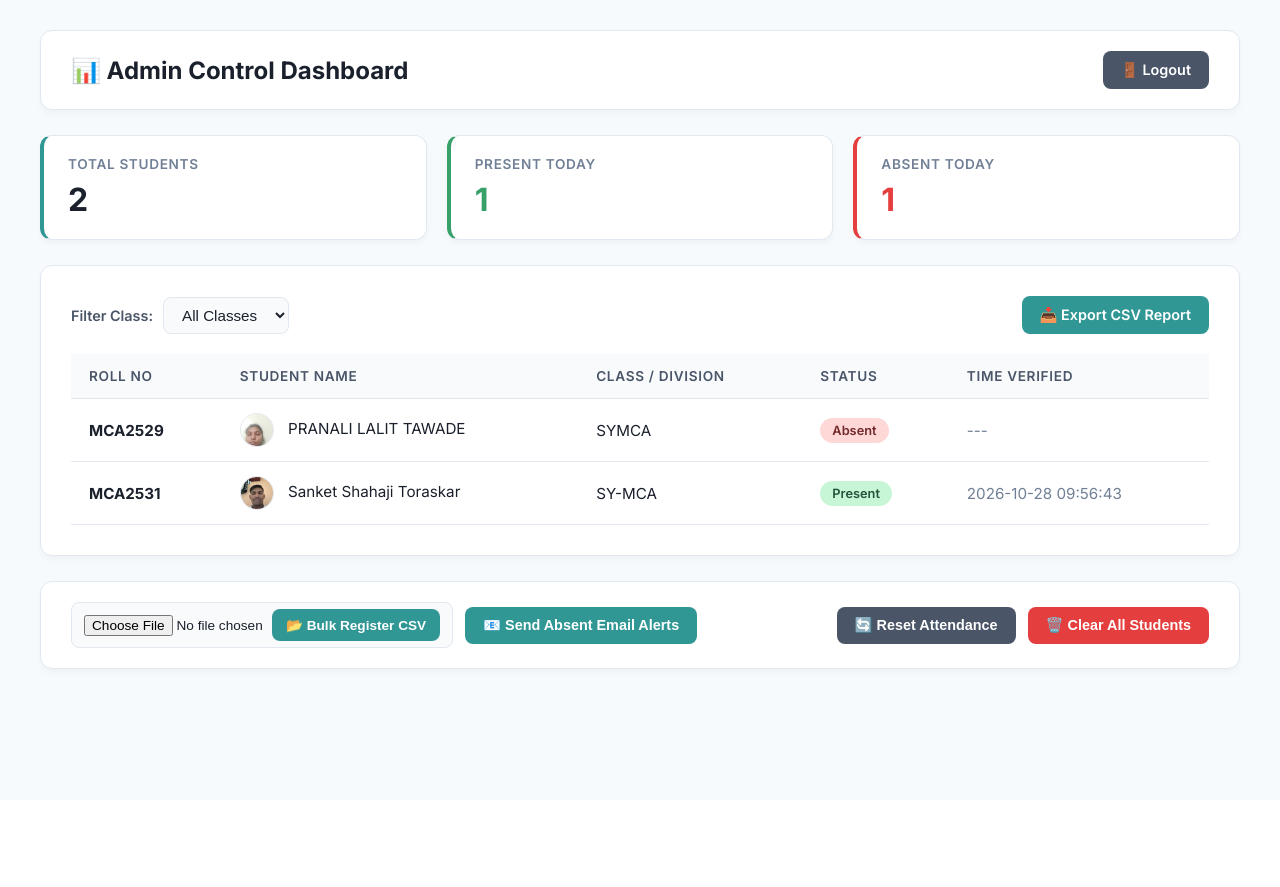
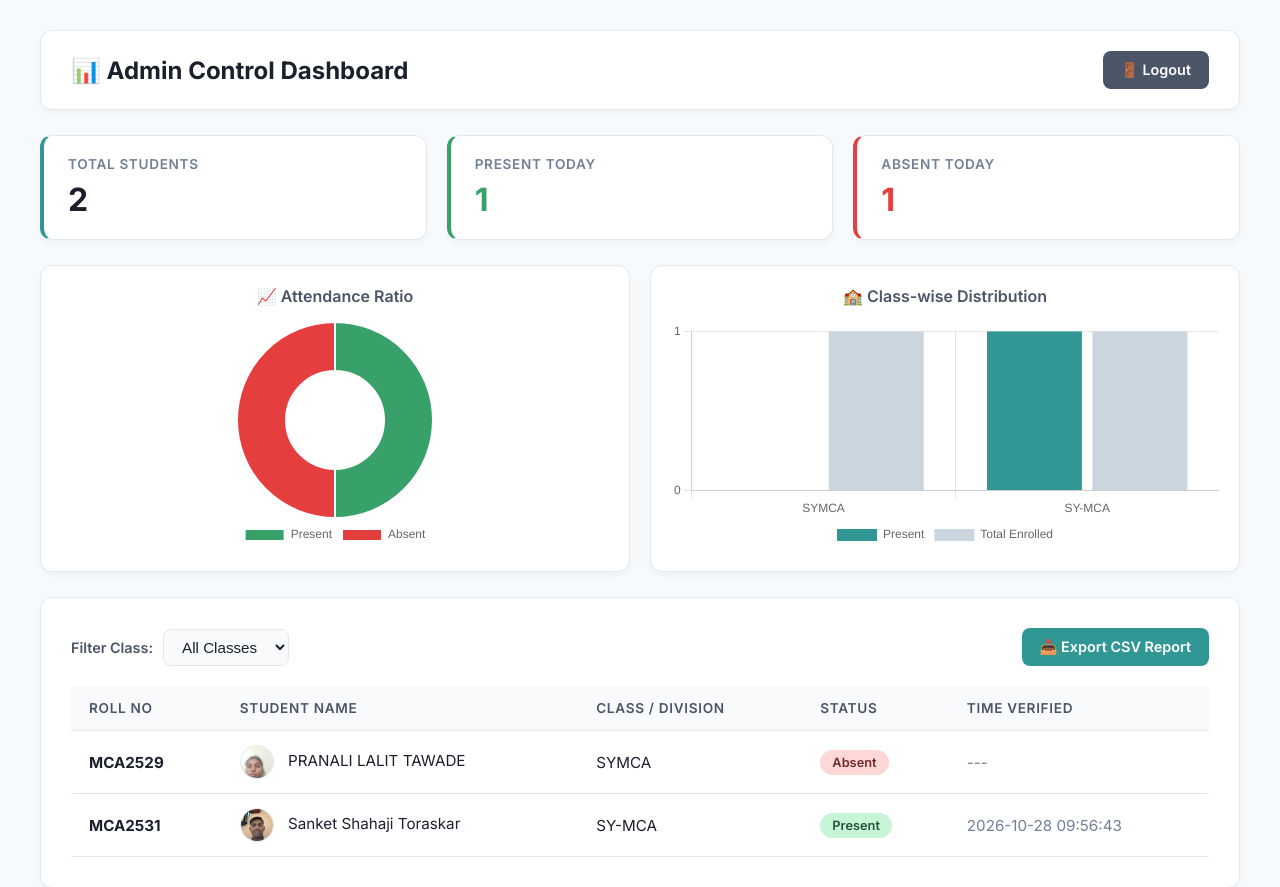
Before and after one commit to zsdfaewr/attendance-app, a Flask app: page /dashboard in a window 1280 px wide. Shown: the top 887 px of the page. Before the commit the page ends 672 px from the top, so only its background shows below. Run offline with Flask 3, Linux system fonts and the light colour scheme; a user stored in the database is signed in; data comes from the database, SQL or seed files in the repository.

Commit message:
Add Chart.js visual analytics to admin dashboard

```diff
--- a/templates/dashboard.html
+++ b/templates/dashboard.html
@@ -5,6 +5,8 @@
     <meta name="viewport" content="width=device-width, initial-scale=1.0">
     <title>Admin Dashboard | Secure Dual-Biometric System</title>
     <link href="https://fonts.googleapis.com/css2?family=Inter:wght@400;500;600;700&display=swap" rel="stylesheet">
+    <!-- Chart.js CDN for Visual Analytics -->
+    <script src="https://cdn.jsdelivr.net/npm/chart.js"></script>
     <style>
         :root {
             --primary: #319795;
@@ -109,6 +111,34 @@
             font-weight: 700;
             color: var(--text-main);
             margin: 0;
+        }
+
+        /* Section 2.5: Charts Visual Analytics Section */
+        .charts-container {
+            display: grid;
+            grid-template-columns: repeat(auto-fit, minmax(320px, 1fr));
+            gap: 20px;
+            margin-bottom: 25px;
+        }
+        .chart-card {
+            background: var(--card-bg);
+            padding: 20px;
+            border-radius: 12px;
+            box-shadow: 0 4px 6px rgba(0, 0, 0, 0.03);
+            border: 1px solid var(--border-color);
+            text-align: center;
+        }
+        .chart-card h3 {
+            margin-top: 0;
+            margin-bottom: 15px;
+            font-size: 1rem;
+            color: #4a5568;
+            font-weight: 600;
+        }
+        .chart-wrapper {
+            position: relative;
+            height: 230px;
+            width: 100%;
         }
 
         /* Section 3: Main Data Table Container */
@@ -251,6 +281,22 @@
             </div>
         </div>
 
+        <!-- 2.5 Charts Visual Analytics Section -->
+        <div class="charts-container">
+            <div class="chart-card">
+                <h3>📈 Attendance Ratio</h3>
+                <div class="chart-wrapper">
+                    <canvas id="statusChart"></canvas>
+                </div>
+            </div>
+            <div class="chart-card">
+                <h3>🏫 Class-wise Distribution</h3>
+                <div class="chart-wrapper">
+                    <canvas id="classChart"></canvas>
+                </div>
+            </div>
+        </div>
+
         <!-- 3. Main Data Table Section -->
         <div class="data-section">
             <div class="table-controls">
@@ -282,7 +328,7 @@
                     <tbody>
                         {% if attendance_records %}
                             {% for record in attendance_records %}
-                            <tr data-class="{{ record[2] }}">
+                            <tr data-class="{{ record[2] }}" data-status="{{ record[3] }}">
                                 <td><strong>{{ record[0] }}</strong></td>
                                 <td>
                                     {% if record[4] and 'default.jpg' not in record[4] %}
@@ -356,6 +402,82 @@
                 }
             });
         }
+
+        // --- Render Visual Analytics Charts using Chart.js ---
+        document.addEventListener("DOMContentLoaded", function() {
+            const presentCount = parseInt("{{ total_present }}") || 0;
+            const absentCount = parseInt("{{ total_absent }}") || 0;
+
+            // 1. Present vs Absent Doughnut Chart
+            const ctxStatus = document.getElementById('statusChart').getContext('2d');
+            new Chart(ctxStatus, {
+                type: 'doughnut',
+                data: {
+                    labels: ['Present', 'Absent'],
+                    datasets: [{
+                        data: [presentCount, absentCount],
+                        backgroundColor: ['#38a169', '#e53e3e'],
+                        borderWidth: 2,
+                        borderColor: '#ffffff'
+                    }]
+                },
+                options: {
+                    responsive: true,
+                    maintainAspectRatio: false,
+                    plugins: {
+                        legend: { position: 'bottom' }
+                    }
+                }
+            });
+
+            // 2. Class-wise Presence Bar Chart
+            const rows = document.querySelectorAll('#attendanceTable tbody tr');
+            const classCounts = {};
+
+            rows.forEach(row => {
+                const cls = row.getAttribute('data-class');
+                const status = row.getAttribute('data-status');
+                if (cls) {
+                    if (!classCounts[cls]) classCounts[cls] = { present: 0, total: 0 };
+                    classCounts[cls].total += 1;
+                    if (status === 'Present') classCounts[cls].present += 1;
+                }
+            });
+
+            const classLabels = Object.keys(classCounts);
+            const presentData = classLabels.map(cls => classCounts[cls].present);
+            const totalData = classLabels.map(cls => classCounts[cls].total);
+
+            const ctxClass = document.getElementById('classChart').getContext('2d');
+            new Chart(ctxClass, {
+                type: 'bar',
+                data: {
+                    labels: classLabels.length > 0 ? classLabels : ['No Classes'],
+                    datasets: [
+                        {
+                            label: 'Present',
+                            data: presentData.length > 0 ? presentData : [0],
+                            backgroundColor: '#319795'
+                        },
+                        {
+                            label: 'Total Enrolled',
+                            data: totalData.length > 0 ? totalData : [0],
+                            backgroundColor: '#cbd5e0'
+                        }
+                    ]
+                },
+                options: {
+                    responsive: true,
+                    maintainAspectRatio: false,
+                    scales: {
+                        y: { beginAtZero: true, ticks: { precision: 0 } }
+                    },
+                    plugins: {
+                        legend: { position: 'bottom' }
+                    }
+                }
+            });
+        });
     </script>
 </body>
 </html>
```
